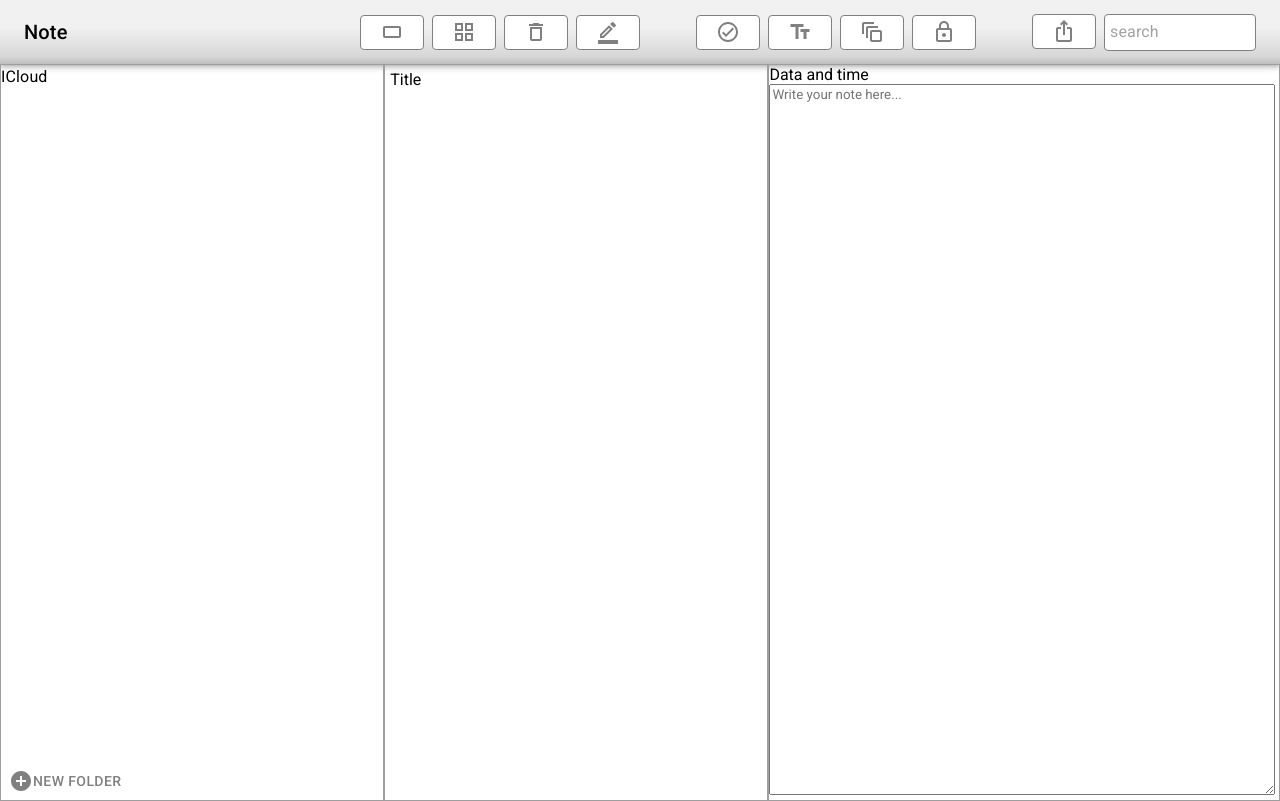
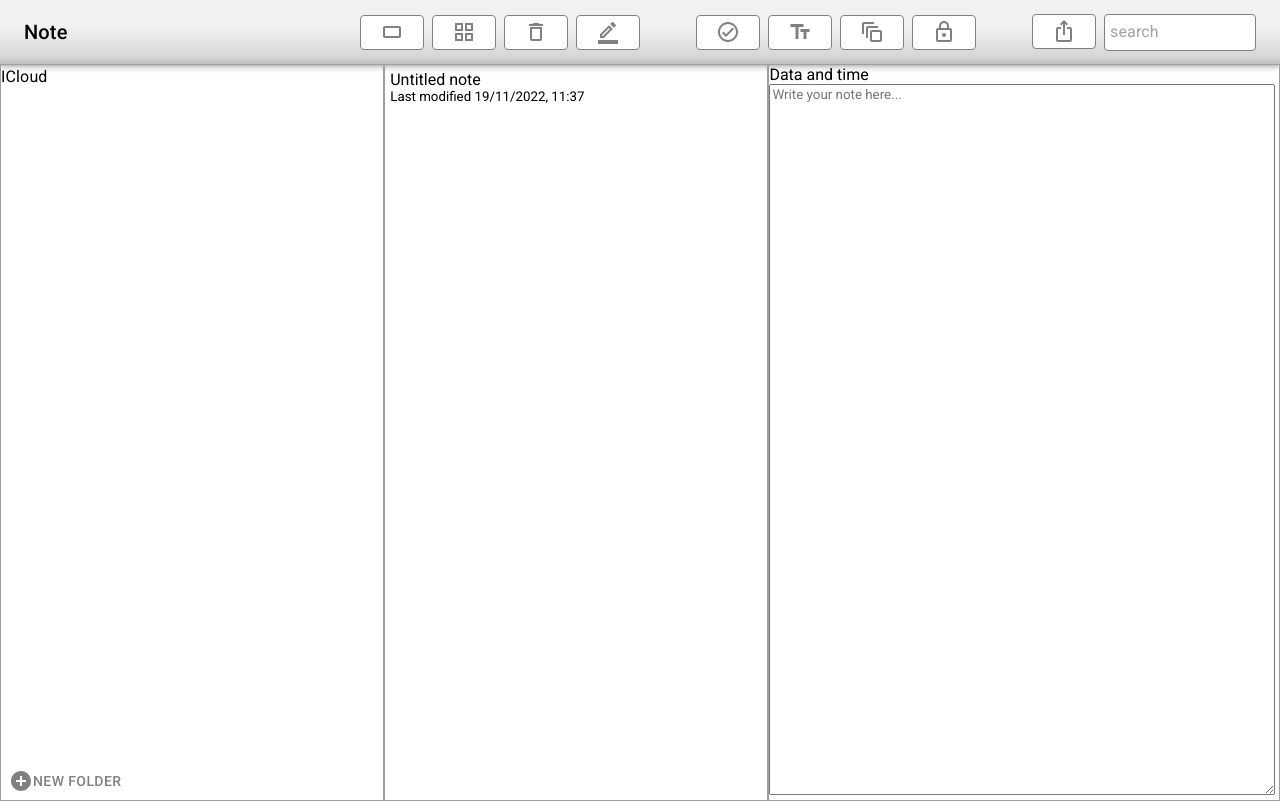
Before and after one commit to Madara1521/note-taker, a React (Create React App) app: page / in a window 1280 px wide. Both pictures are taken after a click on the button 608 px from the left and 32 px from the top of the page. Built offline with nearby package versions, Linux system fonts and the light colour scheme.

Commit message:
notes v1

```diff
--- a/src/App.js
+++ b/src/App.js
@@ -7,24 +7,33 @@ import NoteDirectory from './Components/Content/NoteDirectory/NoteDirectory'
 import uuid from 'react-uuid'
 
 const App = () => {
-  const [folders, setNotes] = useState([])
+  const [folders, setFolders] = useState([])
 
   const onAddFolder = () => {
-    const newNote = {
+    const newFolder = {
       id: uuid(),
       title: 'Untitled folder'
     }
-    setNotes([newNote,...folders])
+    setFolders([newFolder, ...folders])
   }
 
-
+  const [notes, setNotes] = useState([])
+  const onAddNotes = () => {
+    const newNote = {
+      id: uuid(),
+      title: 'Untitled note',
+      body: '',
+      lastModified: Date.now()
+    }
+    setNotes([newNote, ...notes])
+  }
 
   return (
     <Box>
-      <Header/>
+      <Header onAddNotes={onAddNotes} />
       <Stack sx={{ minHeight: 'calc(100vh - 66px)' }} direction="row">
         <FoldersComponent folders={folders} onAddFolder={onAddFolder}/>
-        <NoteDirectory/>
+        <NoteDirectory notes={notes}/>
         <Notes/>
       </Stack>
     </Box>
--- a/src/Components/Content/NoteDirectory/NoteDirectory.js
+++ b/src/Components/Content/NoteDirectory/NoteDirectory.js
@@ -2,15 +2,27 @@ import React from 'react'
 import { Box } from '@mui/material'
 import { useStylesDirectory } from './NoteDirectoryStyled/NoteDirectoryStyled'
 
-const NoteDirectory = () => {
+const NoteDirectory = ({ notes }) => {
   const styleDirectory = useStylesDirectory()
 
   return (
-    <Box flex={3} sx={{border:'1px solid #9e9e9e'}} >
+    <Box flex={3} sx={{ border: '1px solid #9e9e9e' }}>
       <div className={styleDirectory.files}>
-        <div className={styleDirectory.fileComponent}>
-          Title
-        </div>
+        {notes.map((note) => (
+          <div className={styleDirectory.fileComponent}>
+            <div>
+              {note.title}
+            </div>
+
+              <p>{note.body && note.body.substr(0, 100) + '...'}</p>
+
+            <small>Last modified {new Date(note.lastModified).toLocaleDateString('en-GB',{
+              hour: '2-digit',
+              minute: '2-digit',
+            })}</small>
+
+          </div>
+          ))}
       </div>
     </Box>
   )
--- a/src/Components/Content/NoteDirectory/NoteDirectoryStyled/NoteDirectoryStyled.js
+++ b/src/Components/Content/NoteDirectory/NoteDirectoryStyled/NoteDirectoryStyled.js
@@ -7,6 +7,8 @@ export const useStylesDirectory = makeStyles(() => ({
 
   fileComponent: {
     display: 'flex',
+    justifyContent: 'space-between',
+    flexDirection: 'column',
     padding: '5px',
     cursor: 'pointer',
     '&:hover': {
--- a/src/Components/Header/Buttons/LeftButtons/LeftButtons.js
+++ b/src/Components/Header/Buttons/LeftButtons/LeftButtons.js
@@ -6,7 +6,7 @@ import BorderColorOutlinedIcon from '@mui/icons-material/BorderColorOutlined'
 import { Box, Stack } from '@mui/material'
 import { Icons } from '../../StyledHeder/StyledAllHeader'
 
-const LeftButtons = () => {
+const LeftButtons = ({ onAddNotes }) => {
   return (
     <Box flex={3}>
       <Stack direction="row" spacing={1}>
@@ -20,7 +20,7 @@ const LeftButtons = () => {
           <DeleteOutlineOutlinedIcon/>
         </Icons>
         <Icons>
-          <BorderColorOutlinedIcon/>
+          <BorderColorOutlinedIcon onClick={onAddNotes}/>
         </Icons>
       </Stack>
     </Box>
--- a/src/Components/Header/Header.js
+++ b/src/Components/Header/Header.js
@@ -8,7 +8,7 @@ import { AppBarComponent, StyledToolbar } from './StyledHeder/StyledAllHeader'
 
 
 
-const Header = () => {
+const Header = ({ onAddNotes }) => {
   return (
     <AppBarComponent>
       <StyledToolbar>
@@ -18,7 +18,7 @@ const Header = () => {
           </Typography>
           <FormatListBulletedOutlinedIcon sx={{ display: { xs: 'block', sm: 'none' } }}/>
         </Box>
-        <LeftButtons/>
+        <LeftButtons onAddNotes={onAddNotes}/>
         <CenterButtons/>
         <RightButtons/>
       </StyledToolbar>
```
